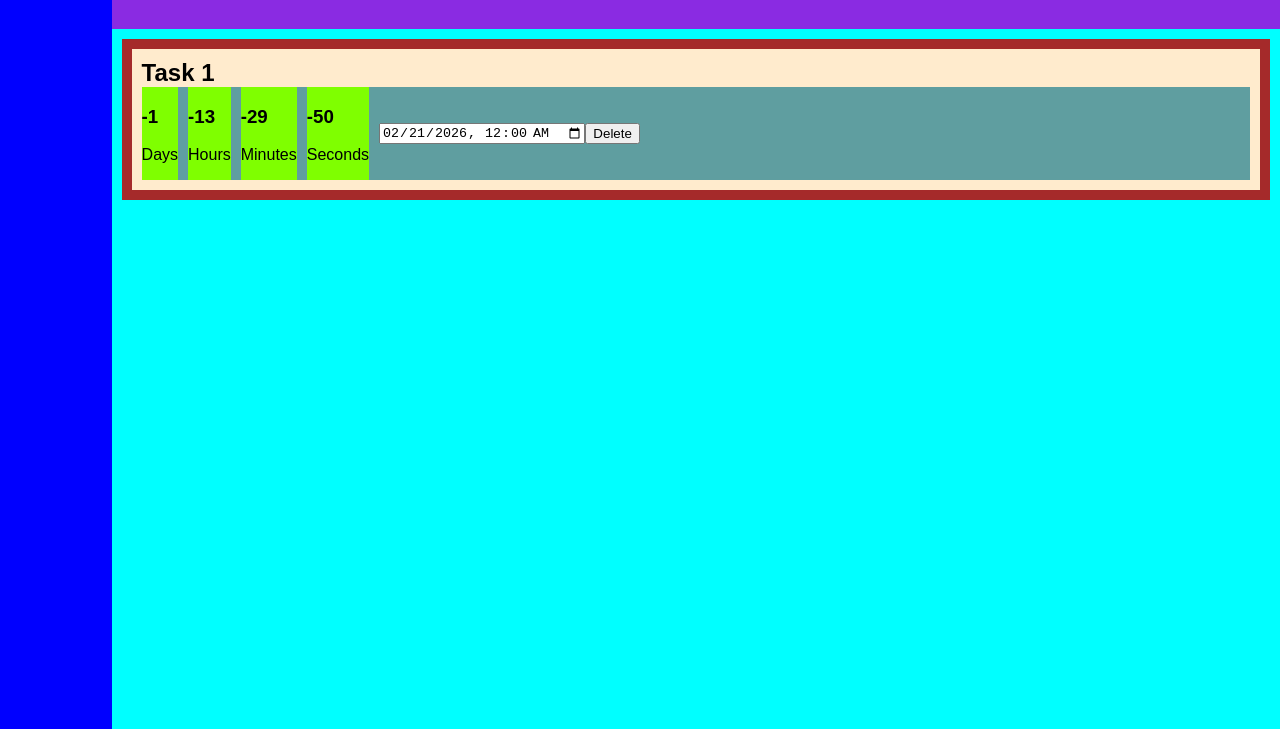
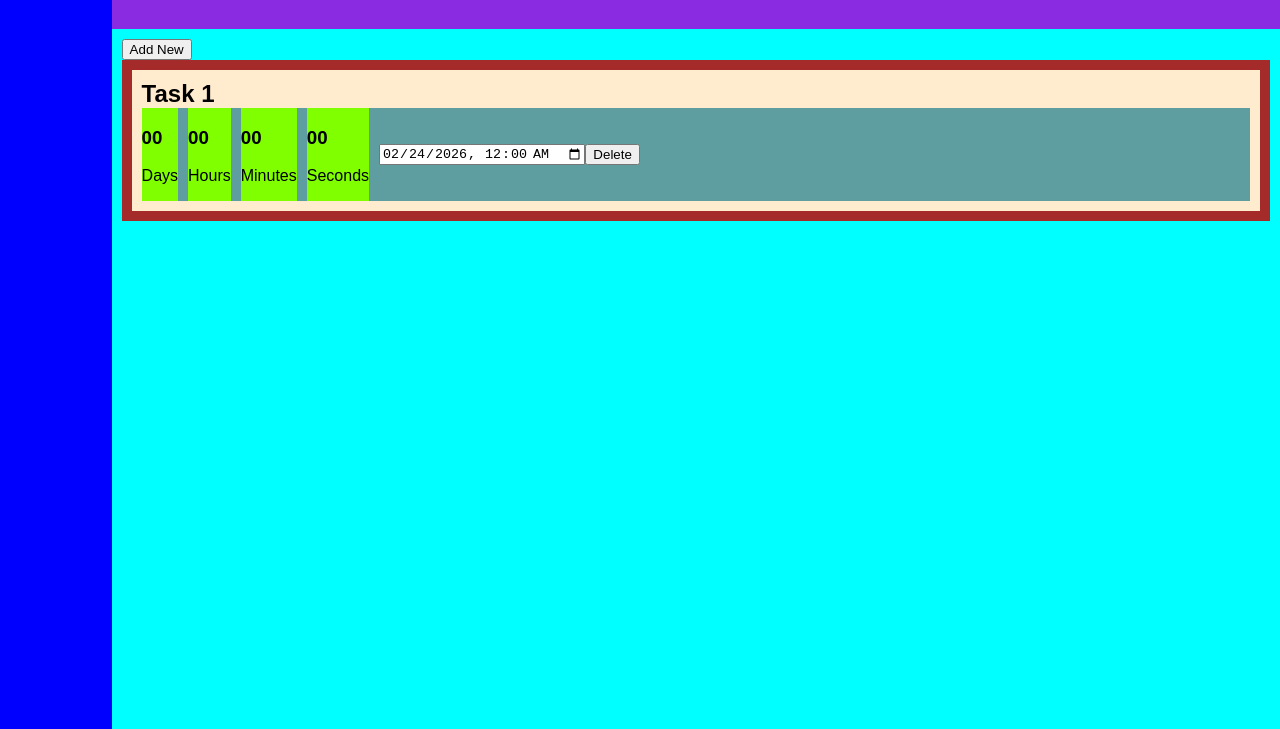
Before and after one commit to midanlorrr/tracker-website-new, a plain HTML site: page index.html in a window 1280 px wide. Shown: the part 71-800 px from the top of the page. Drawn offline with Linux system fonts and the light colour scheme.

Commit message:
Working add / delete feature

```diff
--- a/index.html
+++ b/index.html
@@ -24,8 +24,9 @@
         </header>
 
         <main>
-          <div class="timer-grid" id="js-timer-grid">
-            <div class="timer-example"> <!-- will be replaced with js -->
+          <button data-action="add">Add New</button>
+          <div class="countdown-grid" id="js-countdown-grid">
+            <div class="countdown-block"> <!-- will be replaced with js -->
               <h2>Task 1</h2>
               <div class="timebox">
                 <div class="time-segments">
--- a/index.js
+++ b/index.js
@@ -1,3 +1,13 @@
+const defaultDate = "2026-02-24T00:00";
+
+let countdownObjectsArray = [
+    {
+        title: 'Task 1',
+        dueDate: defaultDate,
+        id: 0,
+    }
+]
+
 const Days = document.getElementById('days');
 const Hours = document.getElementById('hours');
 const Minutes = document.getElementById('minutes');
@@ -22,42 +32,54 @@ function timer() {
     const seconds = Math.floor(diffMs / 1000) % 60;
 
     //console.log(`${days} days, ${hours} hours, ${minutes} minutes, and ${seconds} seconds`);
-
-    Days.innerHTML = days;
-    Hours.innerHTML = hours;
-    Minutes.innerHTML = minutes;
-    Seconds.innerHTML = seconds;
 }
 
-const intervalId = setInterval(timer, 1000);
-console.log(intervalId);
+//const intervalId = setInterval(timer, 1000); // heartbeat, checks every 1 second
+
+function renderCountdowns() { // renders each countdown object
+    let countdownGridHTML = ``;
+    countdownObjectsArray.forEach((countdownObject)=>{
+        const {title, id, dueDate} = countdownObject;
+        countdownGridHTML += `
+        <div class="countdown-block" data-id="${id}">
+            <h2>${title}</h2>
+            <div class="timebox">
+                <div class="time-segments">
+                    <h3 id="days-${id}">00</h3><p>Days</p>
+                </div>
+                <div class="time-segments">
+                    <h3 id="hours-${id}">00</h3><p>Hours</p>
+                </div>
+                <div class="time-segments">
+                    <h3 id="minutes-${id}">00</h3><p>Minutes</p>
+                </div>
+                <div class="time-segments">
+                    <h3 id="seconds-${id}">00</h3><p>Seconds</p>
+                </div>
+                <input data-action="time-input" type="datetime-local" value="${dueDate}">
+                <button class="delete-button" data-action="delete">Delete</button>
+            </div>
+        </div>
+        `;
+    })
+    document.getElementById('js-countdown-grid').innerHTML = countdownGridHTML;
+}
+renderCountdowns();
 
 document.addEventListener('click', (e)=>{
     if (e.target.matches('[data-action="delete"]')) {
-        console.log('clicked');
+        const deleteId = Number(e.target.closest('[data-id]').dataset.id);
+        console.log(deleteId);
+        countdownObjectsArray = countdownObjectsArray.filter(item => item.id !== deleteId);
+        console.log(countdownObjectsArray);
+        renderCountdowns();
+
+    }
+    if (e.target.matches('[data-action="add"]')) {
+        currentId = countdownObjectsArray.length - 1;
+        ++currentId;
+        countdownObjectsArray.push({title: `Task ${currentId+1}`, dueDate: defaultDate, id: currentId});
+        console.log(countdownObjectsArray);
+        renderCountdowns();
     }
 })
-/*
-timerGridHTML = `
-<div class="timer-example">
-    <h2>Task 1</h2>
-    <div class="timebox">
-    <div class="time-segments">
-        <h3 id="days">00</h3><p>Days</p>
-    </div>
-    <div class="time-segments">
-        <h3 id="hours">00</h3><p>Hours</p>
-    </div>
-    <div class="time-segments">
-        <h3 id="minutes">00</h3><p>Minutes</p>
-    </div>
-    <div class="time-segments">
-        <h3 id="seconds">00</h3><p>Seconds</p>
-    </div>
-    <input data-action="time-input" type="datetime-local" value="2026-02-21T00:00">
-    <button class="delete-button" data-action="delete">Delete</button>
-    </div>
-</div>
-`;*/
-
-//document.getElementById('js-timer-grid').innerHTML = timerGridHTML;
--- a/styles.css
+++ b/styles.css
@@ -38,12 +38,12 @@ main {
   padding: 10px;
 }
 
-.timer-grid {
+.countdown-grid {
   background-color: brown;
   padding: 10px;
 }
 
-.timer-example {
+.countdown-block {
   background-color: blanchedalmond;
   padding: 10px;
 }
```
